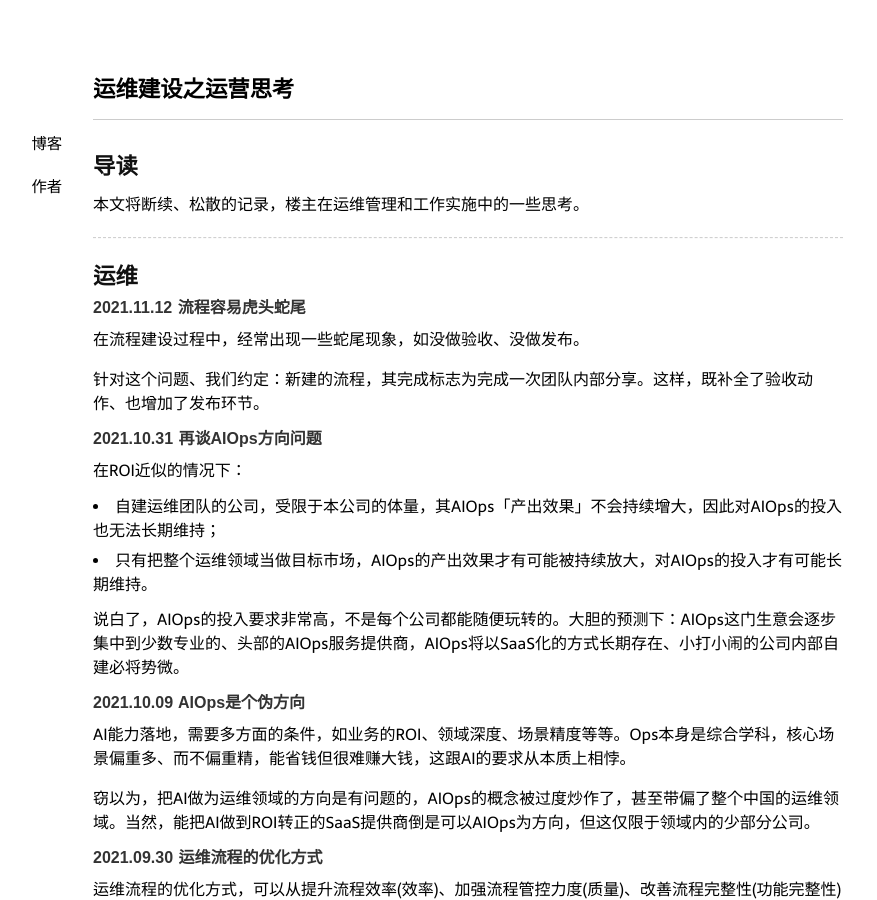
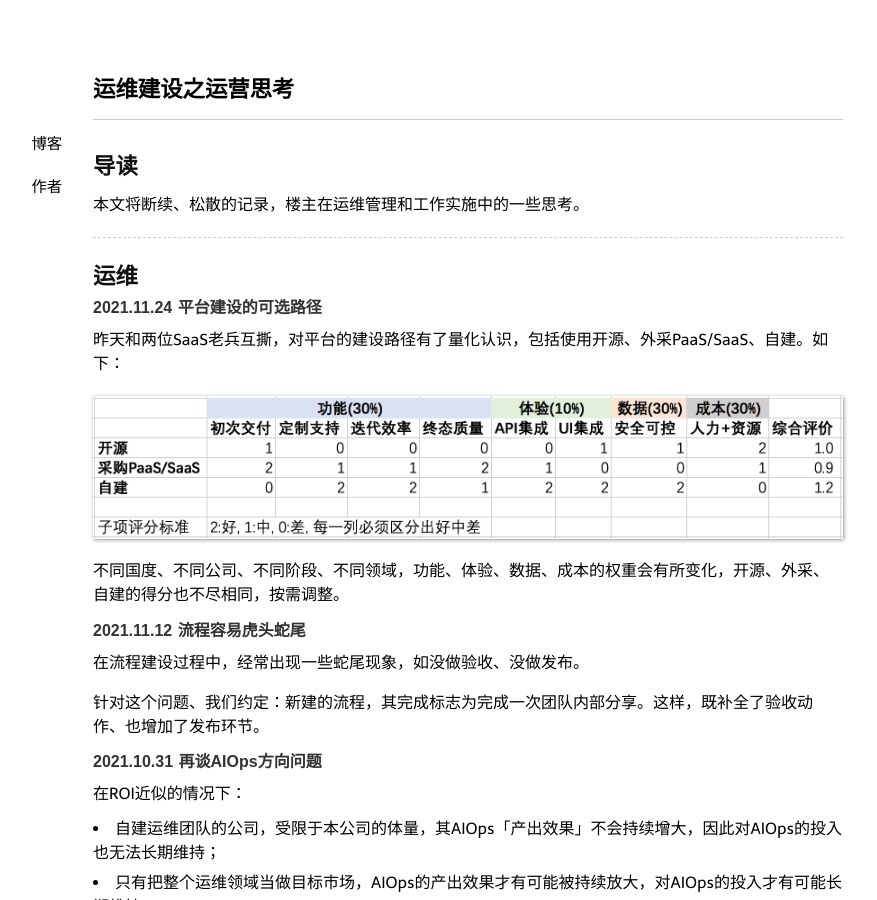
Before and after one commit to niean/niean.github.io, a Jekyll site: the page built from _posts/2020-03-15-op-tb.markdown, in a window 1280 px wide and 900 px high. Shown: the whole window, without its empty margins (172-1049 px from the left). Built offline with Jekyll 4.4.1, drawn with Linux system fonts in a browser that asks for light colours; comment, search, counter and statistics services are not loaded.

Commit message:
update:op-tools-roadmap

```diff
--- a/_posts/2020-03-15-op-tb.markdown
+++ b/_posts/2020-03-15-op-tb.markdown
@@ -11,6 +11,14 @@ tags:
 
 ----
 ## 运维
+#### 2021.11.24 平台建设的可选路径
+昨天和两位SaaS老兵互撕，对平台的建设路径有了量化认识，包括使用开源、外采PaaS/SaaS、自建。如下：
+
+![page.png](https://raw.githubusercontent.com/niean/niean.github.io/master/images/20200315/op-tools-roadmap.png)
+
+不同国度、不同公司、不同阶段、不同领域，功能、体验、数据、成本的权重会有所变化，开源、外采、自建的得分也不尽相同，按需调整。
+
+
 #### 2021.11.12 流程容易虎头蛇尾
 在流程建设过程中，经常出现一些蛇尾现象，如没做验收、没做发布。
 
```
Also changed, not shown: images/20200315/op-tools-roadmap.png (added), 1 other file.
